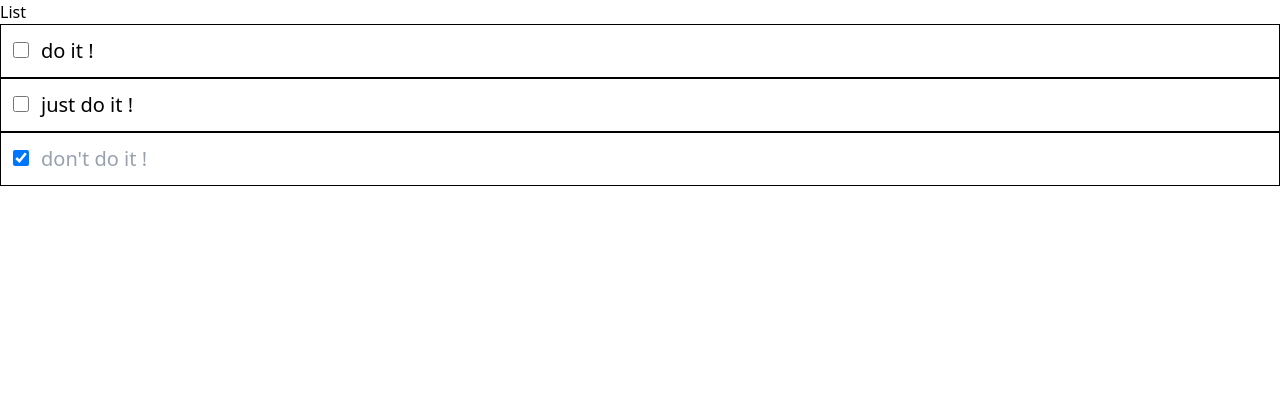
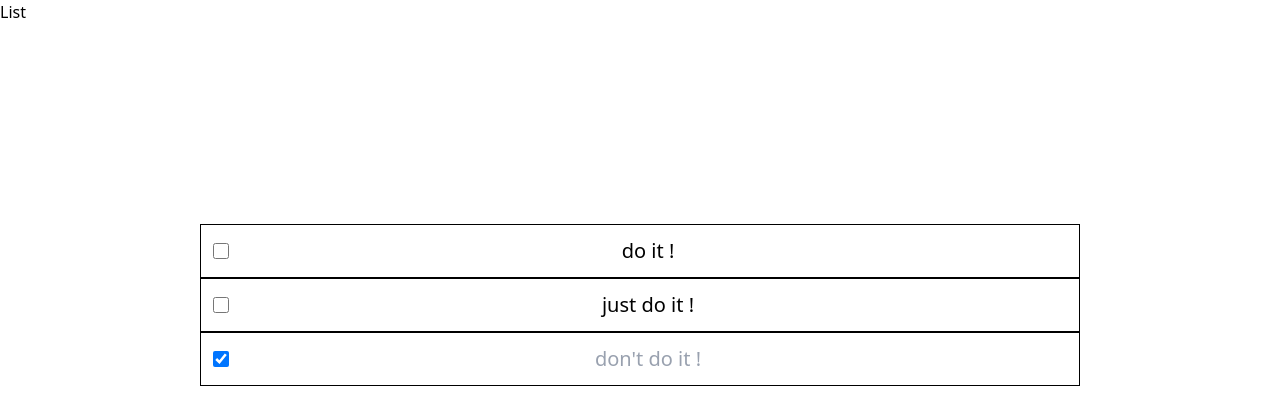
Before and after one commit to UdokuSeikou/todo-app, a React (Vite) app: page / in a window 1280 px wide. Shown: the top 406 px of the page. Built offline with nearby package versions, Linux system fonts and the light colour scheme.

Commit message:
TodoListコンポーネントの外見を調整およびテストコードを修正

```diff
--- a/src/App.tsx
+++ b/src/App.tsx
@@ -1,4 +1,4 @@
-import Index from './pages/index';
+import Index from './pages/Index';
 
 function App() {
 	return (
--- a/src/components/ui/TodoList/TodoList.tsx
+++ b/src/components/ui/TodoList/TodoList.tsx
@@ -9,11 +9,11 @@ export default function TodoList({ todos, onToggleComplete }: TodoListProps) {
 	return (
 		<>
 			<h1>List</h1>
-			<div className="flex flex-col">
+			<div className="m-50 flex flex-col">
 				{todos.map((todo) => (
 					<div
 						key={todo.id}
-						className="border p-3 text-xl"
+						className="flex items-center border p-3 text-xl"
 					>
 						<input
 							type="checkbox"
@@ -25,7 +25,7 @@ export default function TodoList({ todos, onToggleComplete }: TodoListProps) {
 						/>
 						<label
 							htmlFor={todo.id}
-							className={`ml-3 ${todo.complete ? 'text-gray-400' : ''}`}
+							className={`flex-1 text-center ${todo.complete ? 'text-gray-400' : ''}`}
 						>
 							{todo.text}
 						</label>
```
Also changed, not shown: 1 other file (tests, documents, lock files or other folders).
